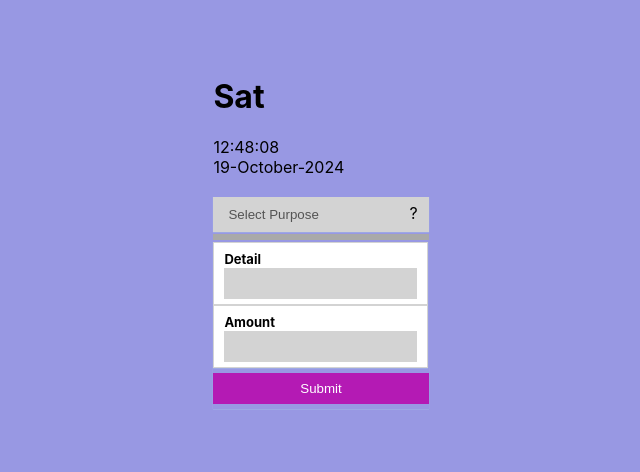
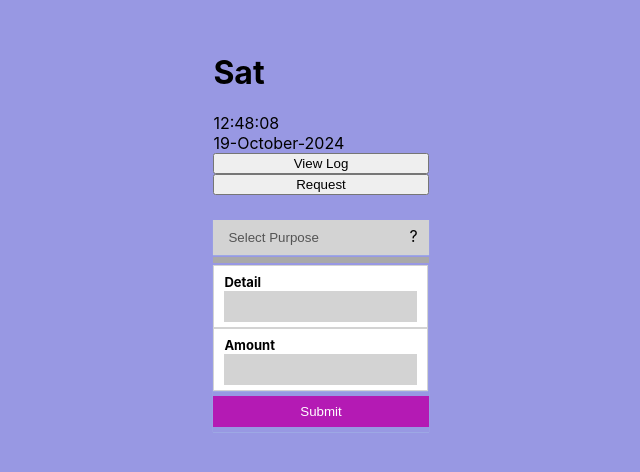
Before and after one commit to Alexcoder/personal, a React (Create React App) app: page / in a window 1280 px wide. Shown: the part 168-640 px from the top of the page, without its empty margins (319-959 px from the left). Built offline with nearby package versions, Linux system fonts and the light colour scheme.

Commit message:
3 november

```diff
--- a/src/App.js
+++ b/src/App.js
@@ -1,11 +1,12 @@
 import './App.css';
 import HouseTracker from './component/houseTracker/houseTracker';
-import { Route, Routes } from 'react-router-dom';
+import { Navigate, Route, Routes, useNavigate } from 'react-router-dom';
 import Request from './component/request/request';
 import * as hooks from "./hooks/hooks"
 import AllData from "./component/allData/allData";
 
 function App() {
+  const navigate = useNavigate();
 
 
   return (
@@ -15,6 +16,8 @@ function App() {
       <h1>{hooks.formatDate.weekDay}</h1>
      <div>{hooks.formatDate.time}</div>
      <div>{hooks.formatDate.fullDate()}</div>
+     <button onClick={()=> navigate("/allData")}>View Log</button>
+     <button style={{marginBottom:"5px"}} onClick={()=> navigate("/")}>Request</button>
 
 
      <Routes>
```
